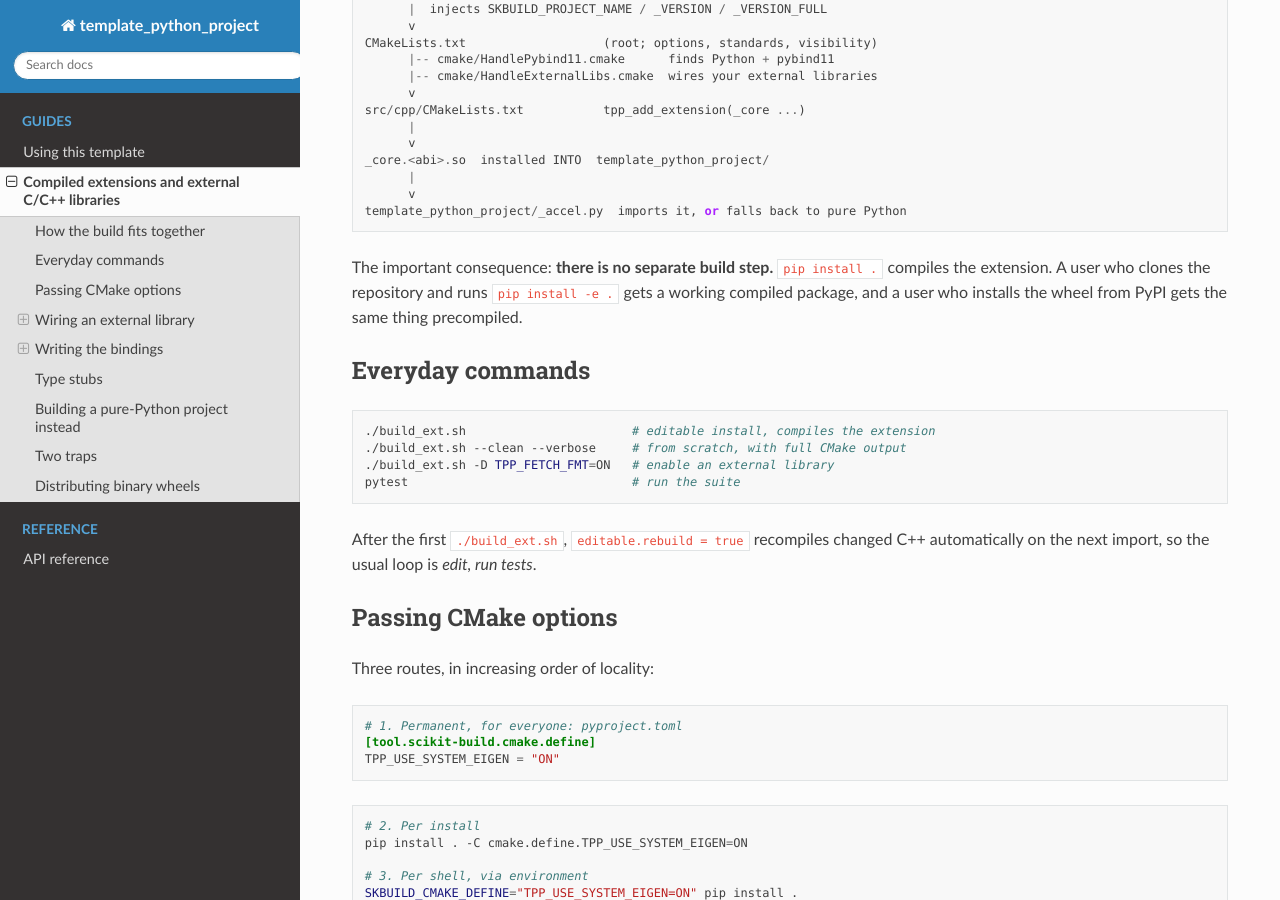
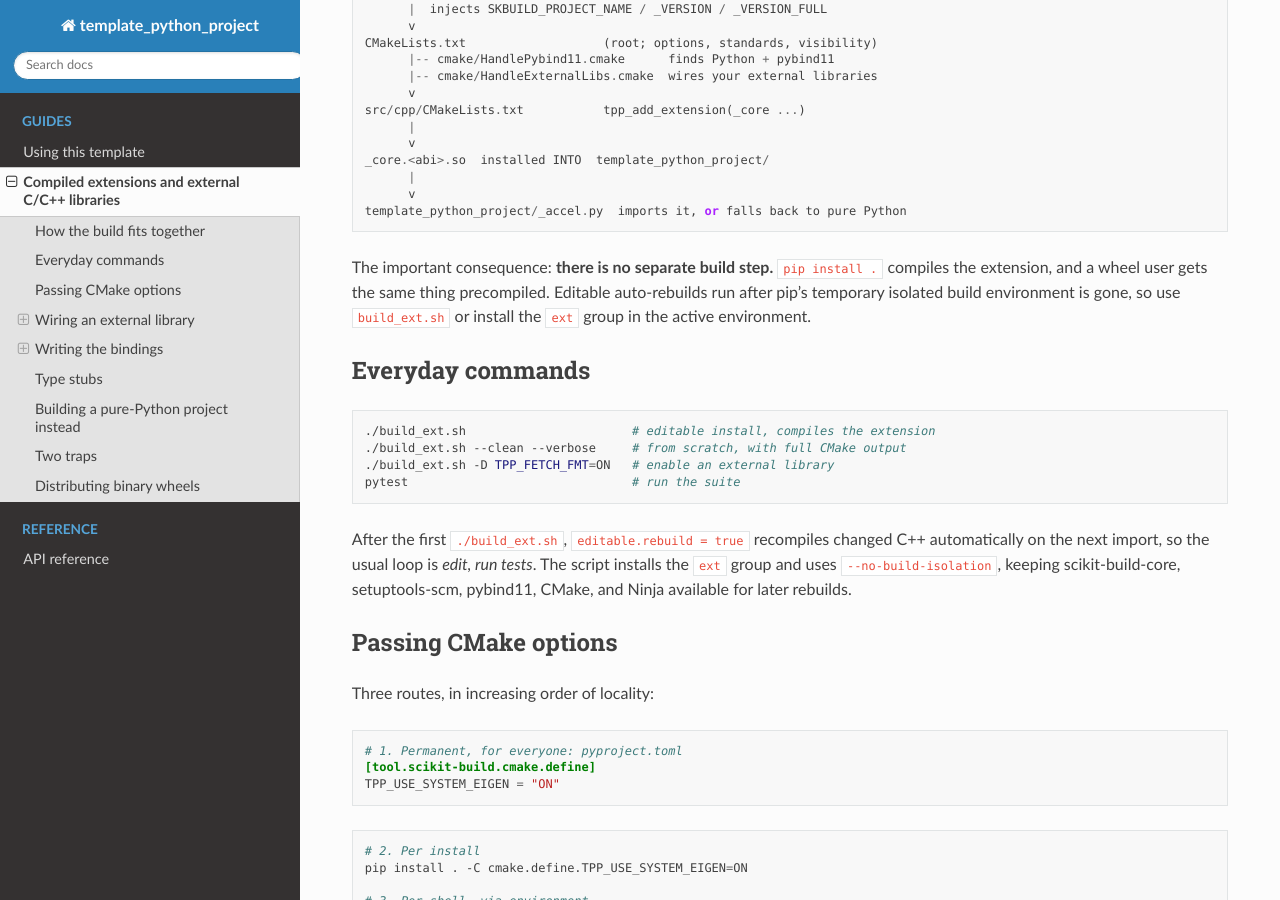
Before and after one commit to PeterCalifano/python_template_project, a Sphinx documentation site: the page built from doc/extensions.md, in a window 1280 px wide and 900 px high, scrolled down 368 px. Built offline with Sphinx 7.4.7 and the Read the Docs theme 3.1.0, drawn with Linux system fonts in a browser that asks for light colours; the version number could not be read and is left out.

Commit message:
[BUGFIX] Separate consumer and editable extension checks (Codex)
- Test regular installations across the supported Python and OS matrix

- Keep editable build requirements active and verify native source rebuilds

- Align installation guidance and replace the retired Intel macOS runner

````diff
--- a/doc/extensions.md
+++ b/doc/extensions.md
@@ -28,9 +28,9 @@ template_python_project/_accel.py  imports it, or falls back to pure Python
 ```
 
 The important consequence: **there is no separate build step.** `pip install .`
-compiles the extension. A user who clones the repository and runs
-`pip install -e .` gets a working compiled package, and a user who installs the
-wheel from PyPI gets the same thing precompiled.
+compiles the extension, and a wheel user gets the same thing precompiled.
+Editable auto-rebuilds run after pip's temporary isolated build environment is
+gone, so use `build_ext.sh` or install the `ext` group in the active environment.
 
 ## Everyday commands
 
@@ -43,6 +43,9 @@ pytest                               # run the suite
 
 After the first `./build_ext.sh`, `editable.rebuild = true` recompiles changed
 C++ automatically on the next import, so the usual loop is *edit, run tests*.
+The script installs the `ext` group and uses `--no-build-isolation`, keeping
+scikit-build-core, setuptools-scm, pybind11, CMake, and Ninja available for
+later rebuilds.
 
 ## Passing CMake options
 
--- a/doc/requirements.txt
+++ b/doc/requirements.txt
@@ -2,7 +2,7 @@
 #
 # Kept in sync with the `docs` group in pyproject.toml, for tooling such as
 # Read the Docs that expects a requirements file. Prefer:
-#     pip install --group docs -e .
+#     pip install --group docs . -C wheel.cmake=false
 sphinx>=8.1
 sphinx-autobuild>=2024.10.3
 sphinx-rtd-theme>=3.0
````
Also changed, not shown: CLAUDE.md (+3 -3 lines), README.md (+4 -2 lines), doc/template_usage.md (+3 -3 lines), pyproject.toml (+6 -5 lines), examples/README.md, 5 other files.
